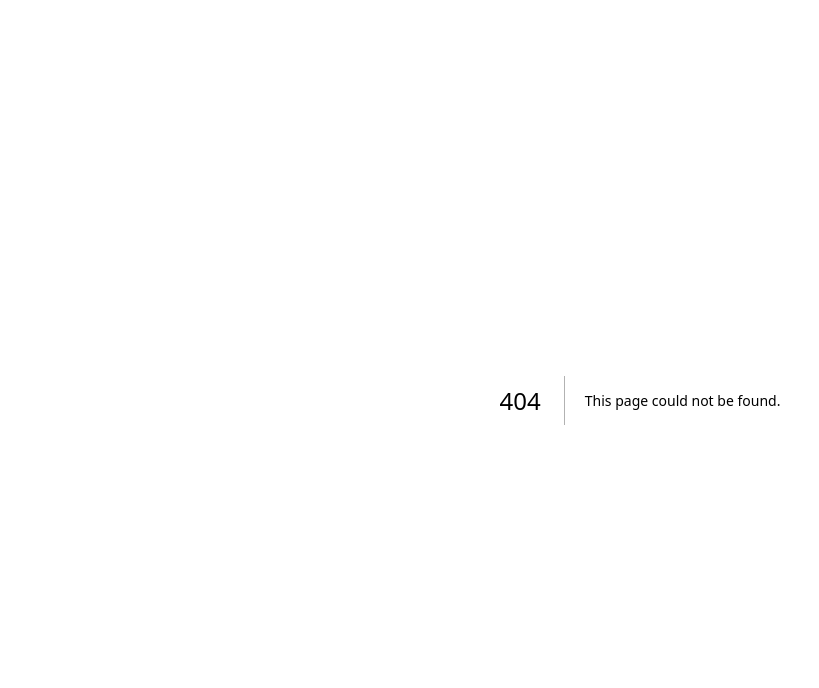
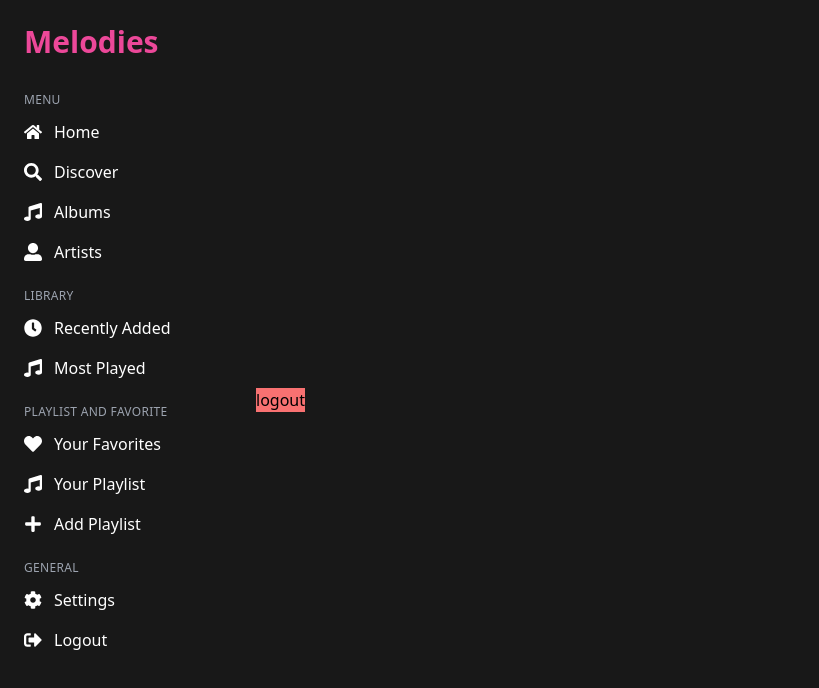
Before and after one commit to MinhNhatQA15101910/se100.vera, a Next.js app in the folder client/: page /home in a window 1280 px wide. Before the commit this address had no page. Shown: the top 688 px of the page, without its empty margins (0-819 px from the left). Built offline with nearby package versions, Linux system fonts and the light colour scheme; sample sign-in values are in the browser's storage.

Commit message:
add additional setup

```diff
--- /dev/null
+++ b/client/src/app/(app)/discover/page.tsx
@@ -0,0 +1,11 @@
+import React from "react";
+
+const page = () => {
+  return (
+    <div className="flex flex-col bg-red-400 h-screen w-full">
+      <h1>Discover</h1>
+    </div>
+  );
+};
+
+export default page;
--- /dev/null
+++ b/client/src/app/(app)/home/page.tsx
@@ -0,0 +1,18 @@
+"use client";
+
+import React from "react";
+
+import { useUser } from "@/contexts/UserContext";
+
+const page = () => {
+  const { logout } = useUser();
+  return (
+    <div className="flex flex-col items-center justify-center h-full min-h-screen app-background">
+      <button className="bg-red-400" onClick={logout}>
+        logout
+      </button>
+    </div>
+  );
+};
+
+export default page;
--- /dev/null
+++ b/client/src/app/(app)/layout.tsx
@@ -0,0 +1,17 @@
+import Sidebar from "@/components/Sidebar";
+import React from "react";
+
+interface ILayoutProps {
+  children: React.ReactNode
+}
+
+const layout: React.FC<ILayoutProps> = ({ children }) => {
+  return (
+    <div className="flex flex-row  h-screen app-background">
+      <Sidebar />
+      {children}
+    </div>
+  );
+};
+
+export default layout;
--- /dev/null
+++ b/client/src/app/(app)/page.tsx
@@ -0,0 +1,9 @@
+import React from 'react'
+
+const page = () => {
+  return (
+    <div>init</div>
+  )
+}
+
+export default page
--- a/client/src/app/layout.tsx
+++ b/client/src/app/layout.tsx
@@ -2,7 +2,6 @@ import "./globals.css";
 import type { Metadata } from "next";
 
 import Providers from "./providers";
-
 export const metadata: Metadata = {
   title: "Vera Music ♫",
   description: "We are the next generation of music",
@@ -16,7 +15,9 @@ export default function RootLayout({
   return (
     <html lang="en">
       <body className="antialiased">
-        <Providers>{children}</Providers>
+        <Providers>
+          {children}
+        </Providers>
       </body>
     </html>
   );
--- a/client/src/app/page.tsx
+++ /dev/null
@@ -1,19 +0,0 @@
-"use client"
-
-import React from "react";
-
-import { useUser } from "@/contexts/UserContext";
-
-import Sidebar from "@/components/Sidebar";
-
-const MainApp = () => {
-  const { logout } = useUser();
-
-  return (
-    <div className="flex flex-row  h-full min-h-screen app-background">
-      <Sidebar />
-    </div>
-  );
-};
-
-export default MainApp;
--- a/client/src/app/providers.tsx
+++ b/client/src/app/providers.tsx
@@ -24,13 +24,13 @@ const ProtectedRoute: React.FC<IProtectedRoute> = ({ children }) => {
 
   const publicRoutes = ["/login", "/signup", "/verify-code", "/reset-password"];
 
-  useEffect(() => {
-    if (!isAuthenticated && !publicRoutes.includes(pathname)) {
-      router.push("/login");
-    } else if (isAuthenticated) {
-      router.push("/");
-    }
-  }, [isAuthenticated, pathname, router]);
+  // useEffect(() => {
+  //   if (!isAuthenticated && !publicRoutes.includes(pathname)) {
+  //     router.push("/login");
+  //   } else if (isAuthenticated) {
+  //     router.push("/");
+  //   }
+  // }, [isAuthenticated, pathname, router]);
 
   return <>{children}</>;
 };
--- a/client/src/components/Sidebar.tsx
+++ b/client/src/components/Sidebar.tsx
@@ -27,7 +27,7 @@ const Sidebar = () => {
         <ul>
           <li className="mb-4">
             <a
-              href="/"
+              href="/home"
               className="flex items-center space-x-3 text-white hover:text-pink-500 transition-colors"
             >
               <FaHome className="text-lg" />
```
